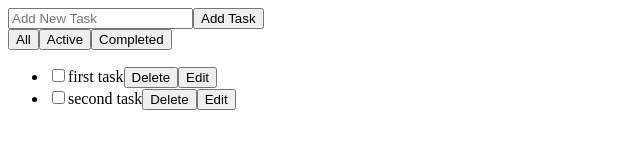
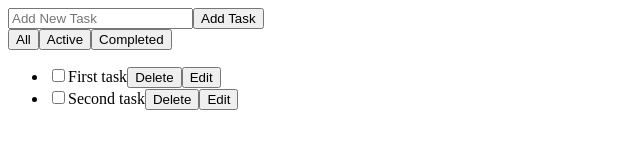
Before and after one commit to grayTurtle01/react-todo, a React (Create React App) app: page / in a window 1280 px wide. Shown: the top 160 px of the page, without its empty margins (0-640 px from the left). Built offline with nearby package versions, Linux system fonts and the light colour scheme.

Commit message:
Join all default task in one variabel task list

```diff
--- a/src/App.js
+++ b/src/App.js
@@ -5,7 +5,17 @@ import Form from './components/Form'
 import FilterButton from './components/FilterButton'
 import Task from './components/Task'
 
+let tasks = [ {text:"First task", completed:false},
+              {text:"Second task", completed:false} ]
+
+
+
+
 function App(props) {
+  let taskList = tasks.map( task => (
+    <Task text={task.text}/>
+  ))
+
 
   // return
   return (
@@ -20,8 +30,7 @@ function App(props) {
     </div>
 
     <ul>
-      <Task text="first task" />
-      <Task text="second task" />
+      {taskList}
     </ul>
 
 
```
